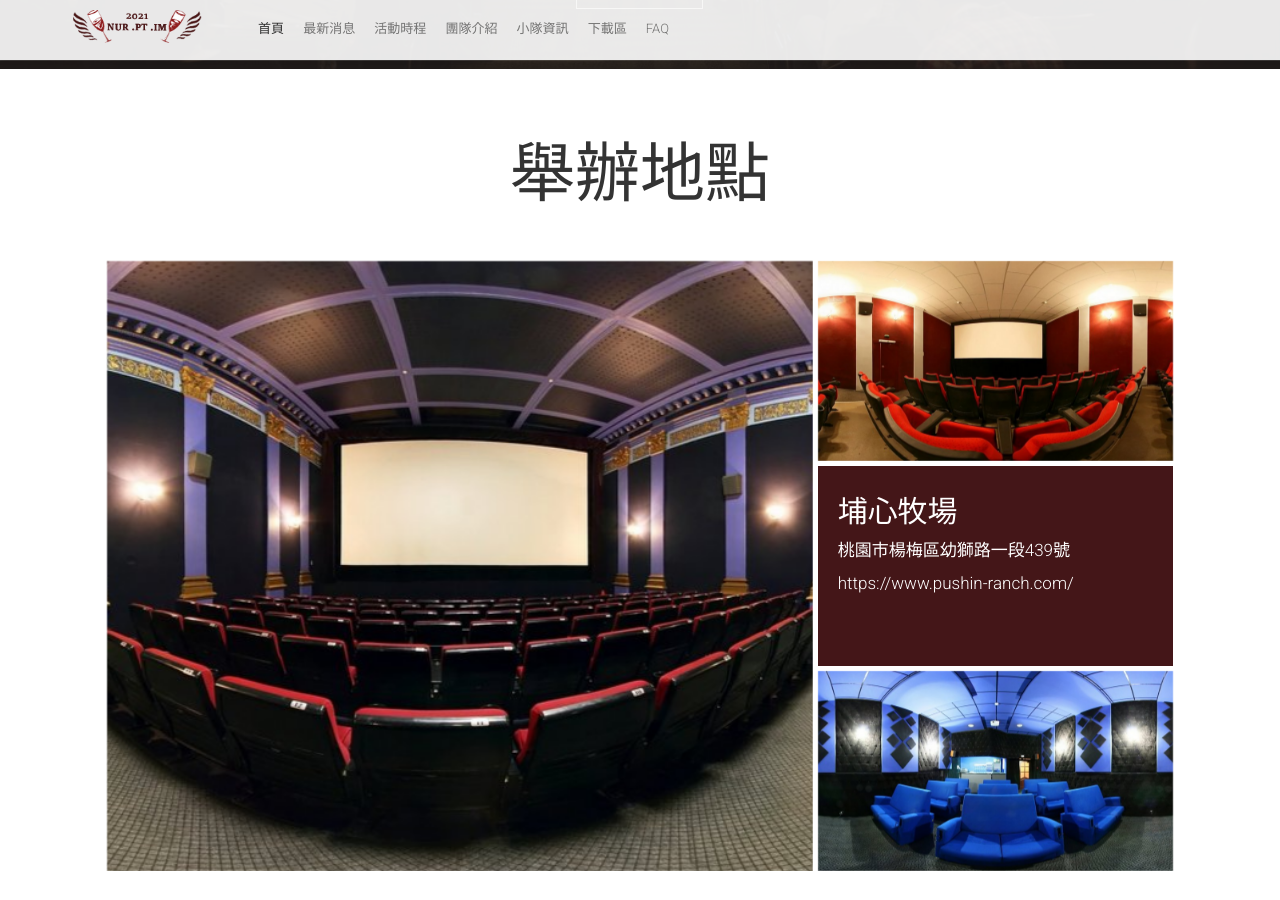
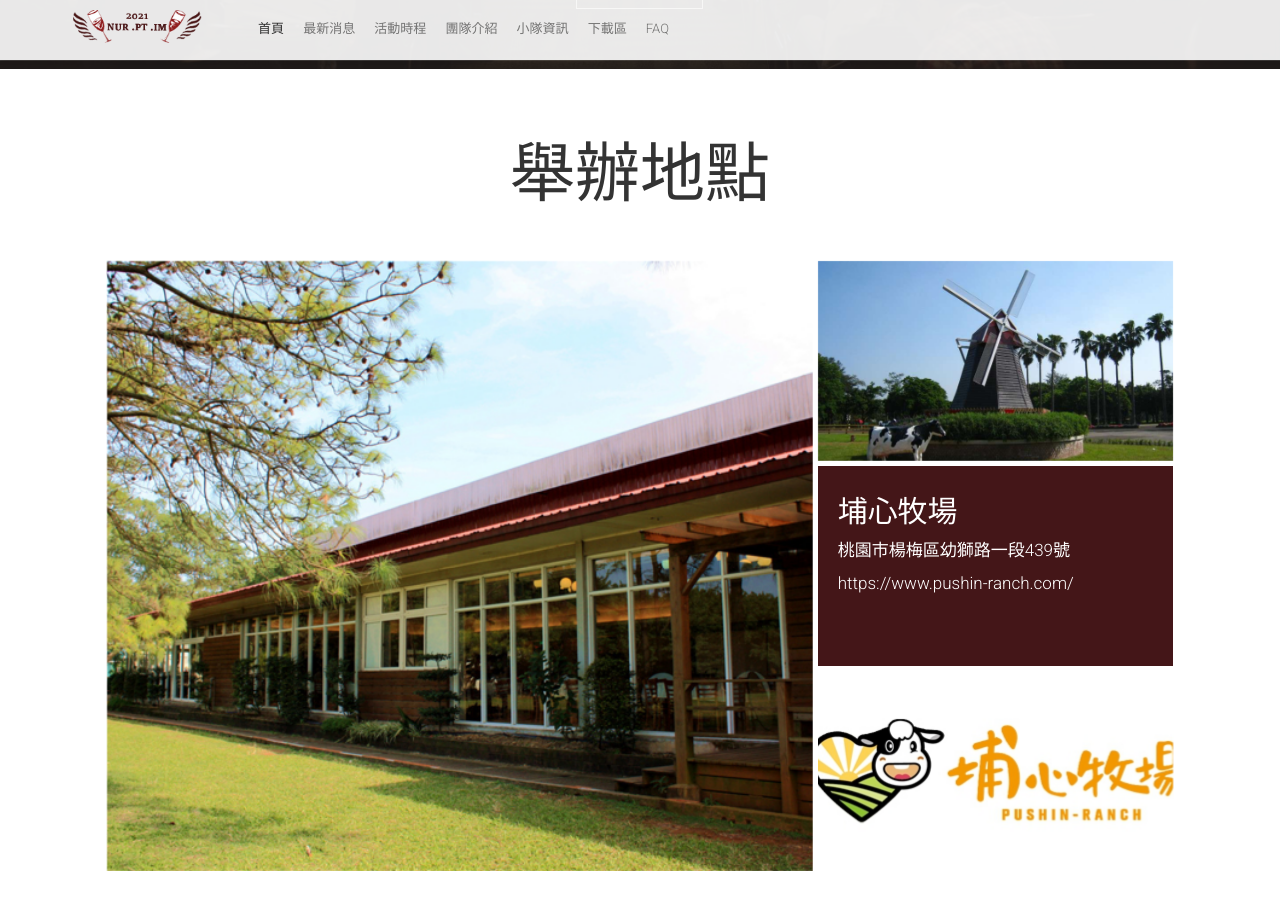
Before and after one commit to b09705045/Whose_Party, a Jekyll site: the page built from index.html, in a window 1280 px wide and 900 px high, scrolled down 2488 px. Built offline with Jekyll 4.4.1, drawn with Linux system fonts in a browser that asks for light colours; nearby versions of some CDN libraries; comment, search, counter and statistics services are not loaded.

Commit message:
change location section

```diff
--- a/_config.yml
+++ b/_config.yml
@@ -107,10 +107,10 @@
 
 # Venue Block
 venueBlockTitle: "舉辦地點"
-venueBigImage: "venue_0.jpg"
-venueSmallImage1: "venue_1.jpg"
-venueSmallImage2: "venue_2.jpg"
-venueSmallImage3: "venue_3.jpg"
+venueBigImage: "pushin_1.jpg"
+venueSmallImage1: "pushin_2.jpg"
+venueSmallImage2: "pushin_3.jpg"
+venueSmallImage3: "pushin_3.jpg"
 venueTitle: "埔心牧場"
 venueFeatures: ["桃園市楊梅區幼獅路一段439號","https://www.pushin-ranch.com/"]
 
```
Also changed, not shown: img/venue/pushin_1.jpg (added), img/venue/pushin_2.jpg (added), img/venue/pushin_3.jpg (added).
